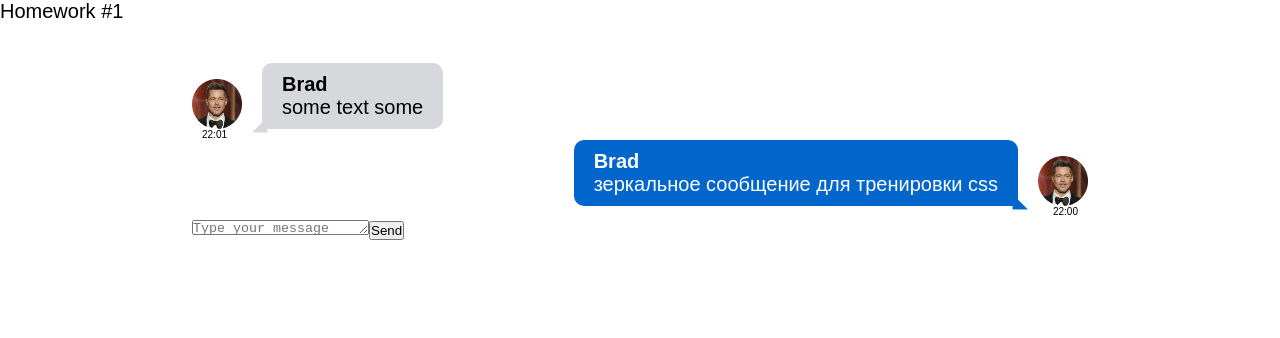
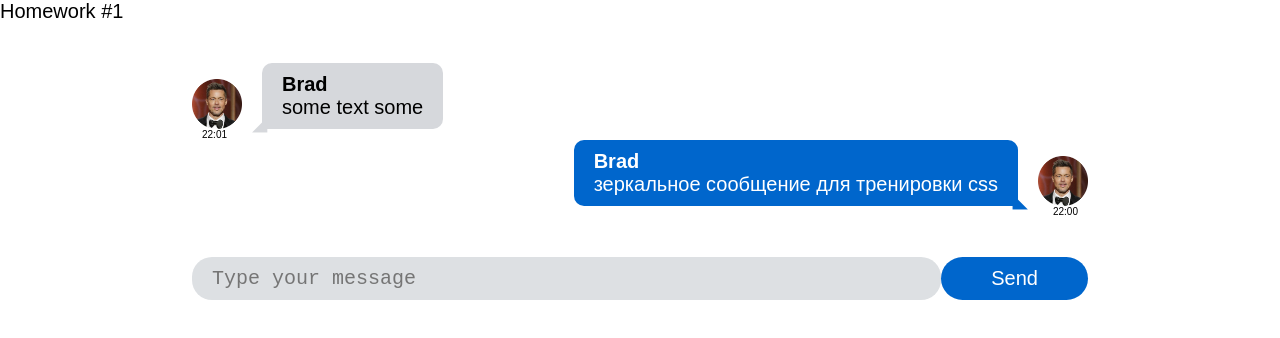
Before and after one commit to reegulus/HW_Ignat, a React (Create React App) app: page / in a window 1280 px wide. Shown: the top 338 px of the page. Built offline with nearby package versions, Linux system fonts and the light colour scheme.

Commit message:
MessageSender.module.css

```diff
--- a/src/s2-homeworks/hw01/message-sender/MessageSender.module.css
+++ b/src/s2-homeworks/hw01/message-sender/MessageSender.module.css
@@ -1,18 +1,39 @@
 .sendForm {
+    margin-top: 2em;
+    display: flex;
+    justify-content: space-between;
+
 
 }
 
 .textarea {
+    font-size: 1em;
+    resize: none;
+    width: 60vw;
+    height: 1em;
+    padding: .5em 1em;
+    outline: none;
+    border: none;
+    background-color: #dde0e3;
+    border-radius: 20px;
+}
+
+.button {
+    padding: .5em 2.5em;
+    border: none;
+    border-radius: 25px;
+    background-color: #0066cc;
+    font-size: 1em;
+    color: #FFFFFF;
+}
+
+.button:hover {
+    background-color: #dde0e3;
+    color: #0066cc;
+    outline: .05em solid #0066cc;
 
 }
 
-.button {
-
+.button:active {
+    box-shadow: inset 0 0 2px 2px;
 }
-
-.button:hover {
-
-}
-.button:active {
-
-}
```
